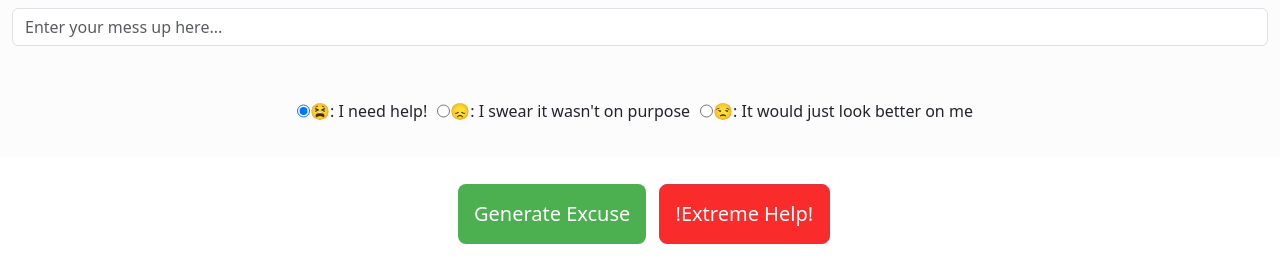
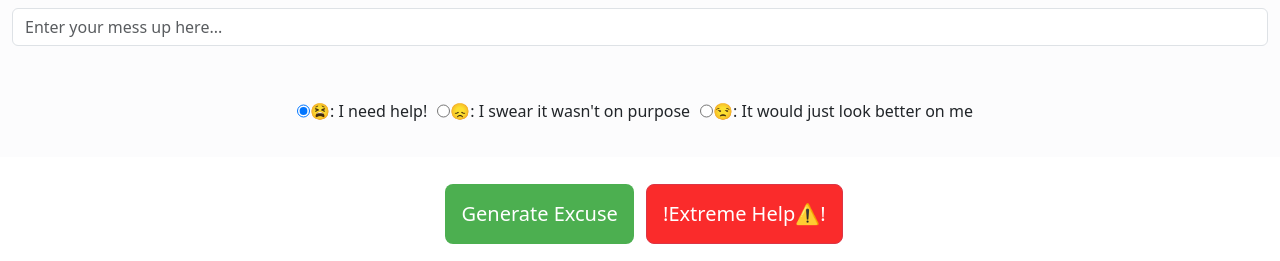
Before and after one commit to seli-hom/BetterClueless, a website: page public/index.html in a window 1280 px wide. Shown: the part 691-952 px from the top of the page. Drawn offline with nearby package versions, Linux system fonts and the light colour scheme.

Commit message:
Update index.html

```diff
--- a/public/index.html
+++ b/public/index.html
@@ -43,7 +43,7 @@
         <div id="buttons" class="mb-5 alighn-items-center text-center">
 
           <button id="btn-generate-excuse" class="btn btn-primary btn-lg m-2 pr-5" href="#" role="button"> Generate Excuse</button>
-          <button id="btn-extreme-excuse" class="btn btn-danger btn-lg " href="#" role="button"> !Extreme Help!</button>
+          <button id="btn-extreme-excuse" class="btn btn-danger btn-lg " href="#" role="button"> !Extreme Help⚠️!</button>
 
 
           <div id="footer">
```
